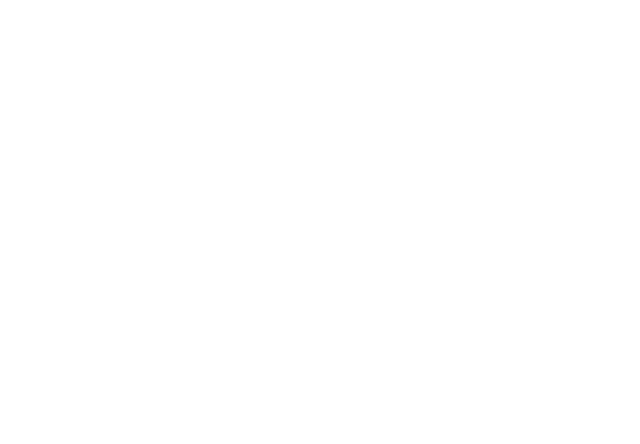
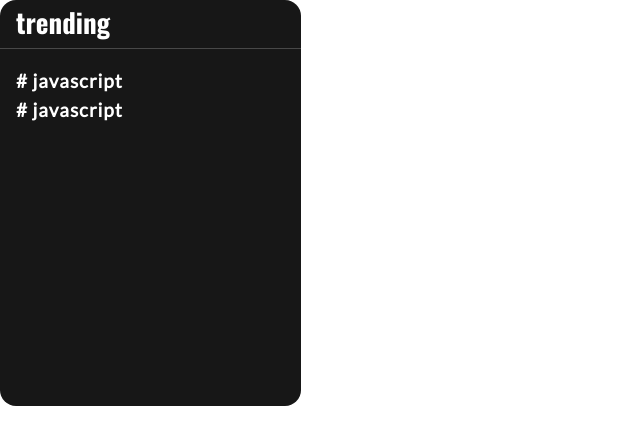
Before and after one commit to gioniemeyer/Projeto-Linkr, a React (Create React App) app: page /trending in a window 1280 px wide. Shown: the top 444 px of the page, without its empty margins (0-640 px from the left). Built offline with nearby package versions, Linux system fonts and the light colour scheme.

Commit message:
layout do trending pronto

```diff
--- a/src/components/App.js
+++ b/src/components/App.js
@@ -1,5 +1,6 @@
 import {Switch, Route, BrowserRouter} from 'react-router-dom'
 import SignInPage from './SignIn/SignInPage'
+import Trending from "./Trending"
 export default function App() {
 
   return (
@@ -8,6 +9,9 @@
         <Route path='/sign-up' exact>
           <SignInPage />
         </Route>
+        <Route path='/trending' exact>
+          <Trending />
+        </Route>
       </Switch>
     </BrowserRouter>
 
--- /dev/null
+++ b/src/components/Trending.js
@@ -0,0 +1,45 @@
+import styled from "styled-components"
+export default function Trending(){
+    return(
+        <TrendingBox>
+        <h1>
+            trending
+        </h1>
+        <Topics>
+            # javascript
+        </Topics>
+        <Topics>
+            # javascript
+        </Topics>
+        </TrendingBox>
+    )
+}
+
+const TrendingBox=styled.div`
+    background-color: #171717;
+    width: 301px;
+    height: 406px;
+    border-radius: 16px;
+
+    h1{
+        color: #ffffff;
+        font-size: 27px;
+        padding-left: 16px;
+        padding-top: 9px;
+        border-bottom: 1px solid #484848;
+        padding-bottom: 12px;
+        font-family: 'Oswald', sans-serif;
+    }
+`
+const Topics=styled.ul`
+    color: #ffffff;
+    font-size: 19px;
+    font-family: 'Lato', sans-serif;
+    padding-left: 16px;
+    padding-bottom: 10px;
+    font-weight: 700;
+    letter-spacing: 0.05em;
+    :first-of-type{
+        padding-top: 22px;
+    }
+`
```
